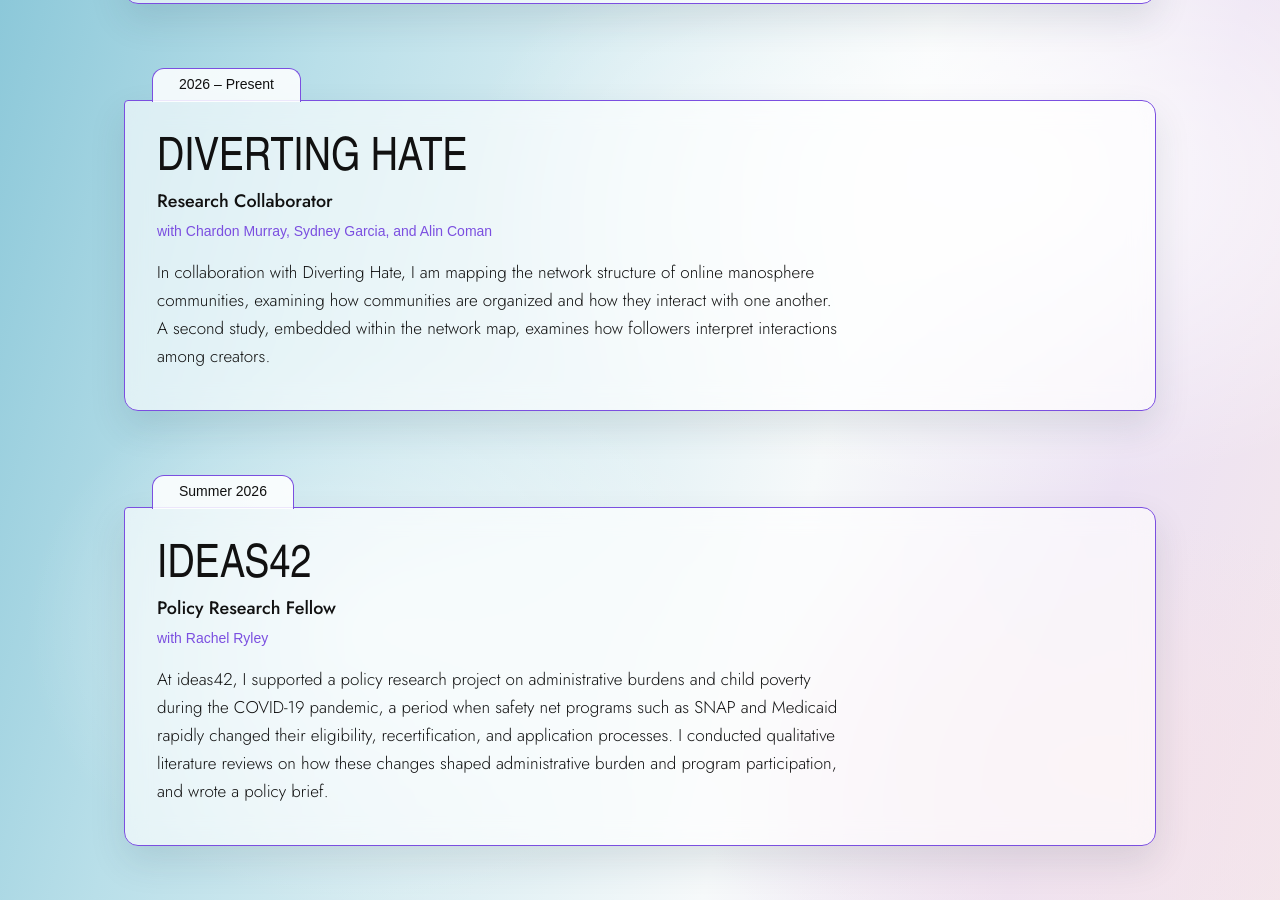
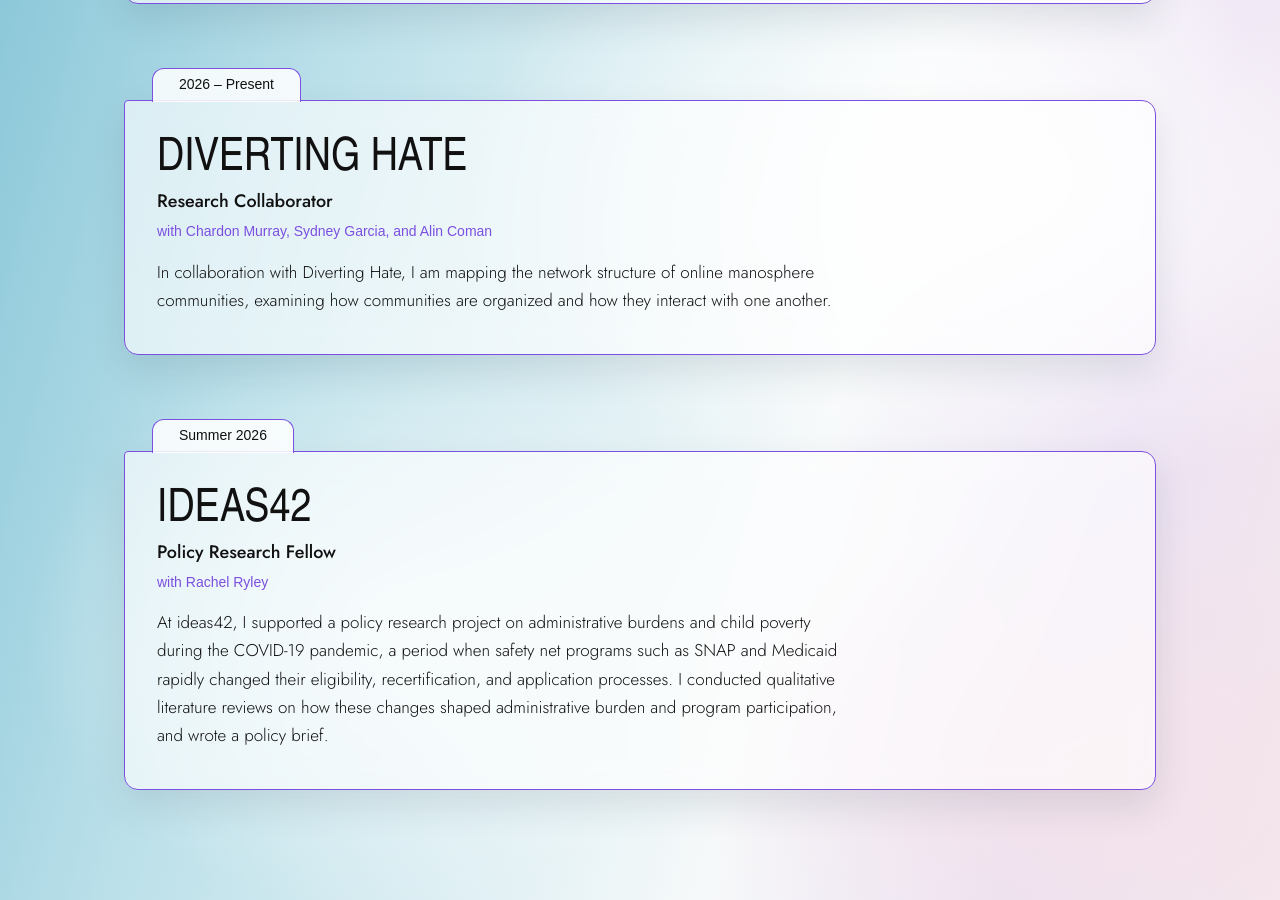
Before and after one commit to gracielleli/gracielleli.github.io, a Jekyll site: the page built from policy.html, in a window 1280 px wide and 900 px high, scrolled down 852 px. Built offline with Jekyll 4.4.1, drawn with Linux system fonts in a browser that asks for light colours; some web fonts are replaced.

Commit message:
Update policy.yml

```diff
--- a/_data/policy.yml
+++ b/_data/policy.yml
@@ -25,8 +25,7 @@
   collaborators: "Chardon Murray, Sydney Garcia, and Alin Coman"
   description: >-
     In collaboration with Diverting Hate, I am mapping the network structure of online manosphere communities,
-    examining how communities are organized and how they interact with one another. A second study, embedded within
-    the network map, examines how followers interpret interactions among creators.
+    examining how communities are organized and how they interact with one another.
 
 - org: "ideas42"
   website: "https://www.ideas42.org/"
```
